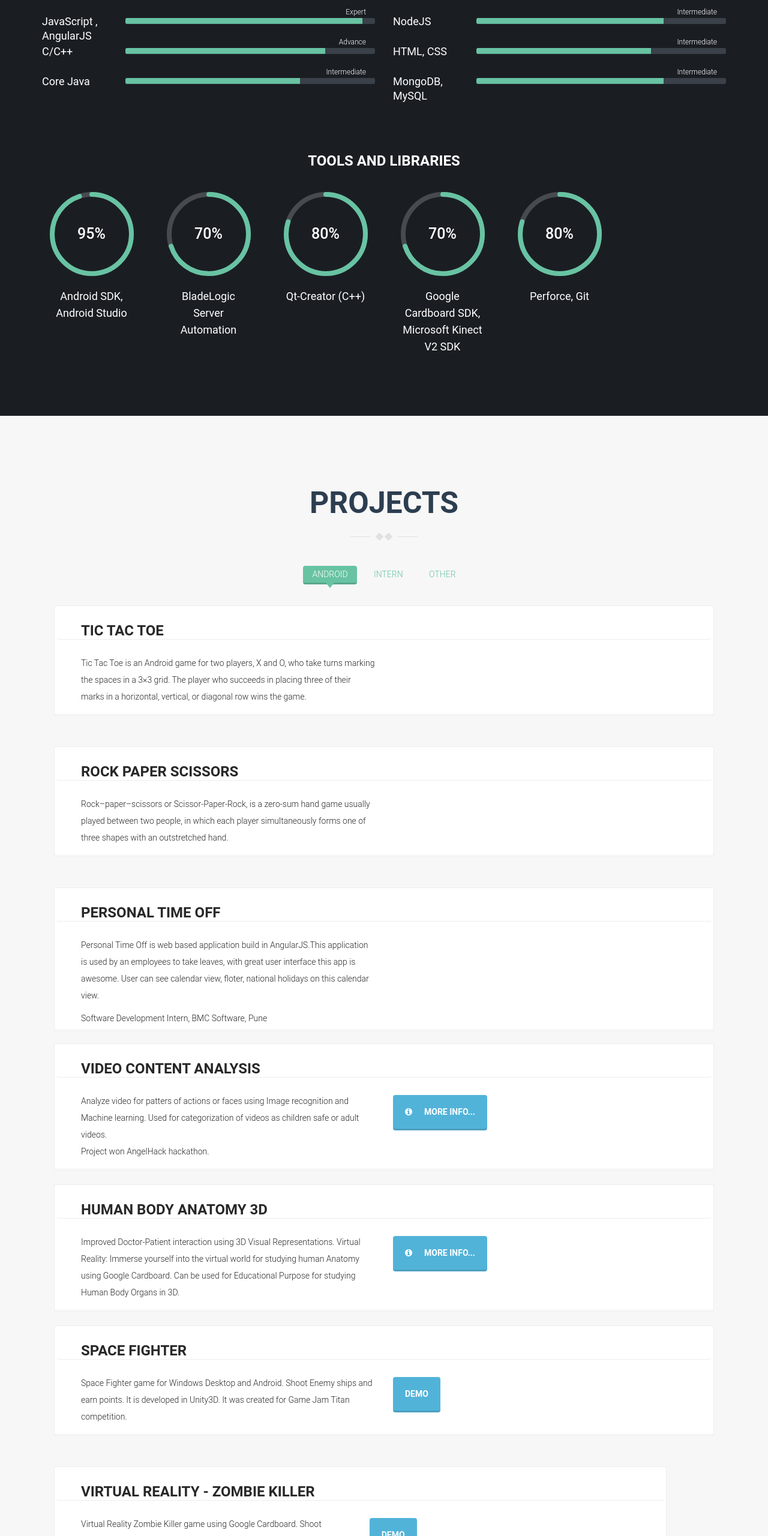
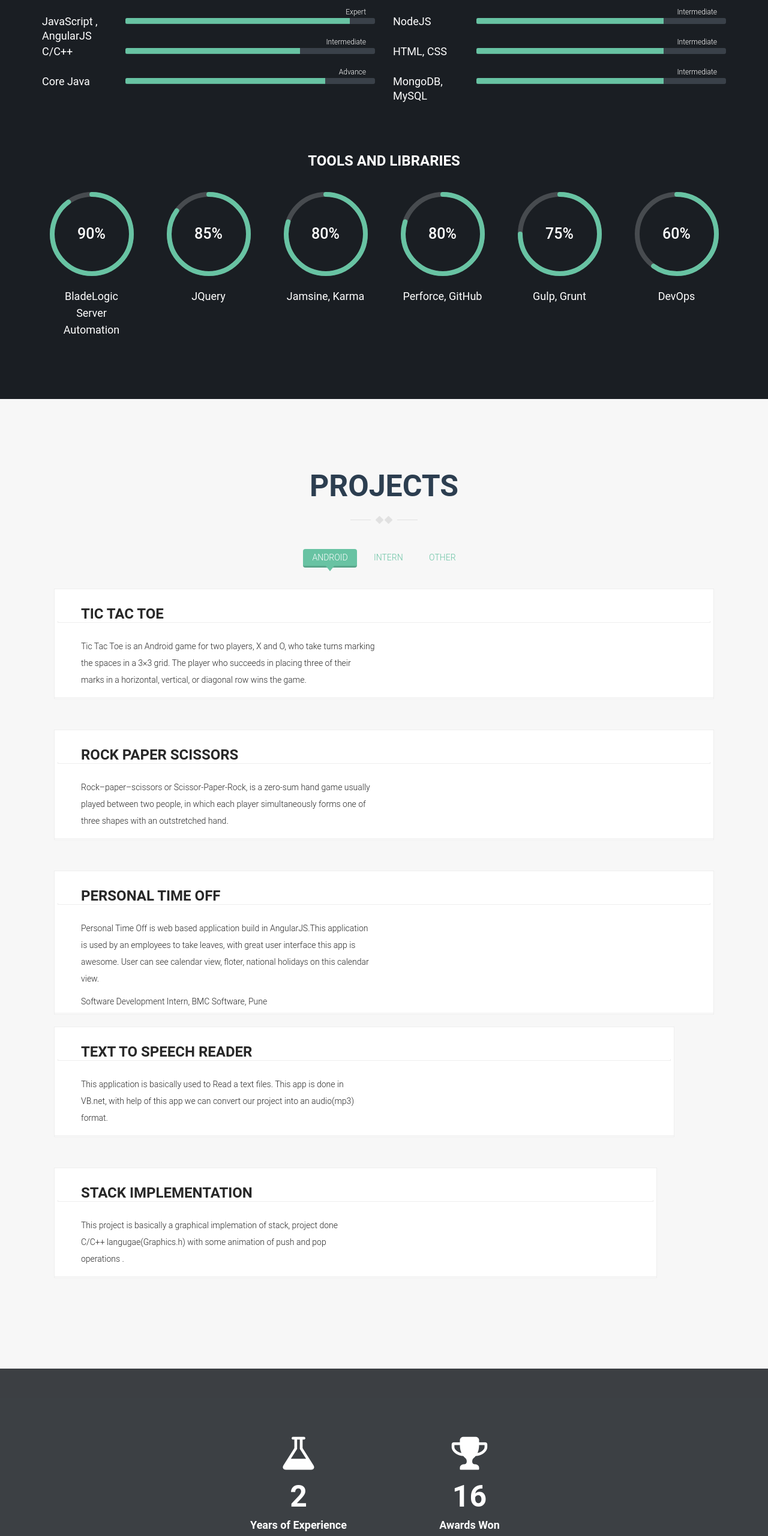
Before and after one commit to ajinkyababar/ajinkyababar.github.io, a plain HTML site: page index.html in a window 1280 px wide. Shown: the part 3767-6327 px from the top of the page at 60% size. Drawn offline with nearby package versions, Linux system fonts and the light colour scheme; some packages are replaced by stand-ins of ours; animation ran at ten frames a second.

Commit message:
Adding projects

```diff
--- a/index.html
+++ b/index.html
@@ -359,7 +359,7 @@
               <h3>JavaScript , AngularJS</h3>
             </div>
             <div class="progress">
-              <div class="progress-bar six-sec-ease-in-out" role="progressbar" aria-valuenow="95" aria-valuemin="0" aria-valuemax="100"><span>Expert</span>
+              <div class="progress-bar six-sec-ease-in-out" role="progressbar" aria-valuenow="90" aria-valuemin="0" aria-valuemax="100"><span>Expert</span>
               </div>
             </div>
             <!-- /.progress -->
@@ -371,7 +371,7 @@
               <h3>C/C++</h3>
             </div>
             <div class="progress">
-              <div class="progress-bar six-sec-ease-in-out" role="progressbar" aria-valuenow="80" aria-valuemin="0" aria-valuemax="100"><span>Advance</span>
+              <div class="progress-bar six-sec-ease-in-out" role="progressbar" aria-valuenow="70" aria-valuemin="0" aria-valuemax="100"><span>Intermediate</span>
               </div>
             </div>
             <!-- /.progress -->
@@ -382,7 +382,7 @@
               <h3>Core Java</h3>
             </div>
             <div class="progress">
-              <div class="progress-bar six-sec-ease-in-out" role="progressbar" aria-valuenow="70" aria-valuemin="0" aria-valuemax="100"><span>Intermediate</span>
+              <div class="progress-bar six-sec-ease-in-out" role="progressbar" aria-valuenow="80" aria-valuemin="0" aria-valuemax="100"><span>Advance</span>
               </div>
             </div>
             <!-- /.progress -->
@@ -408,7 +408,7 @@
               <h3>HTML, CSS</h3>
             </div>
             <div class="progress">
-              <div class="progress-bar six-sec-ease-in-out" role="progressbar" aria-valuenow="70" aria-valuemin="0" aria-valuemax="100"><span>Intermediate</span>
+              <div class="progress-bar six-sec-ease-in-out" role="progressbar" aria-valuenow="75" aria-valuemin="0" aria-valuemax="100"><span>Intermediate</span>
               </div>
             </div>
             <!-- /.progress -->
@@ -437,18 +437,34 @@
 
       <div class="row more-skill text-center">
         <div class="col-xs-12 col-sm-4 col-md-2">
+          <div class="chart" data-percent="90" data-color="e74c3c">
+            <span class="percent">Expert</span>
+            <div class="chart-text">
+              <span>BladeLogic Server Automation </span>
+            </div>
+          </div>
+        </div>
+        <!--<div class="col-xs-12 col-sm-4 col-md-2">
           <div class="chart" data-percent="95" data-color="e74c3c">
             <span class="percent">Expert</span>
             <div class="chart-text">
-              <span>Android SDK, Android Studio</span>
+              <span>Android SDK, Android Studio </span>
             </div>
           </div>
-        </div>
-        <div class="col-xs-12 col-sm-4 col-md-2">
+        </div>-->
+        <!--<div class="col-xs-12 col-sm-4 col-md-2">
           <div class="chart" data-percent="70" data-color="2ecc71">
             <span class="percent"></span>
             <div class="chart-text">
               <span>BladeLogic Server Automation</span>
+            </div>
+          </div>
+        </div>-->
+        <div class="col-xs-12 col-sm-4 col-md-2">
+          <div class="chart" data-percent="85" data-color="3498db">
+            <span class="percent"></span>
+            <div class="chart-text">
+              <span>jQuery </span>
             </div>
           </div>
         </div>
@@ -456,15 +472,31 @@
           <div class="chart" data-percent="80" data-color="3498db">
             <span class="percent"></span>
             <div class="chart-text">
-              <span>Qt-creator (c++)</span>
+              <span>Jamsine, Karma </span>
             </div>
           </div>
         </div>
         <div class="col-xs-12 col-sm-4 col-md-2">
-          <div class="chart" data-percent="70" data-color="3498db">
+          <div class="chart" data-percent="80" data-color="3498db">
             <span class="percent"></span>
             <div class="chart-text">
-              <span>Google Cardboard SDK, Microsoft Kinect v2 SDK</span>
+              <span>Perforce, GitHub</span>
+            </div>
+          </div>
+        </div>
+        <div class="col-xs-12 col-sm-4 col-md-2">
+          <div class="chart" data-percent="75" data-color="3498db">
+            <span class="percent"></span>
+            <div class="chart-text">
+              <span>Gulp, Grunt </span>
+            </div>
+          </div>
+        </div>
+        <div class="col-xs-12 col-sm-4 col-md-2">
+          <div class="chart" data-percent="60" data-color="3498db">
+            <span class="percent"></span>
+            <div class="chart-text">
+              <span>DevOps </span>
             </div>
           </div>
         </div>
@@ -476,14 +508,6 @@
             </div>
           </div>
         </div>-->
-        <div class="col-xs-12 col-sm-4 col-md-2">
-          <div class="chart" data-percent="80" data-color="3498db">
-            <span class="percent"></span>
-            <div class="chart-text">
-              <span>Perforce, Git</span>
-            </div>
-          </div>
-        </div>
       </div>
 
     </div>
@@ -587,7 +611,7 @@
                     <!-- /timeline-heading -->
                     <div class="timeline-body">
                       <div class="col-md-6">
-                        <h3>Personal Time Off</h3>
+                        <h3>Personal Time Off </h3>
                         <br>
                         <p>Personal Time Off is web based application build in AngularJS.This application is used by an employees to take leaves,
                           with great user interface this app is awesome. User can see calendar view, floter, national holidays on this calendar view.
@@ -622,18 +646,21 @@
                     <!-- /timeline-heading -->
                     <div class="timeline-body">
                       <div class="col-md-6">
-                        <h3>Video content analysis </h3>
+                        <!--<h3>Text To Speech Reader </h3>
                         <br>
-                        <p>Analyze video for patters of actions or faces using Image recognition and Machine learning. Used
-                          for categorization of videos as children safe or adult videos.
-                          <br>Project won AngelHack hackathon.</p>
+                        <p> This application is basically used to Read a text files. This app is done in VB.net</p>
+                          <br>Selected for convine 2k14(3rd year project).
+                      </div>-->
+                      <h3>Text To Speech Reader </h3>
+                        <br>
+                        <p>This application is basically used to Read a text files. This app is done in VB.net, with help of this app we can convert our project into an audio(mp3) format. </p>
                       </div>
-                      <div class="col-md-6">
+                      <!--<div class="col-md-6">
                         <br><br>
                         <div class="download-button">
                           <a class="btn btn-info btn-lg" href="https://github.com/akshaykale/VisualContentAnalysis"><i class="fa fa-info-circle"></i>More Info...</a>
                         </div>
-                      </div>
+                      </div>-->
                     </div>
                     <!-- /timeline-body -->
                   </div>
@@ -656,18 +683,16 @@
                     <!-- /timeline-heading -->
                     <div class="timeline-body">
                       <div class="col-md-6">
-                        <h3>Human Body Anatomy 3D </h3>
+                        <h3>Stack Implementation </h3>
                         <br>
-                        <p>Improved Doctor-Patient interaction using 3D Visual Representations. Virtual Reality: Immerse yourself
-                          into the virtual world for studying human Anatomy using Google Cardboard. Can be used for Educational
-                          Purpose for studying Human Body Organs in 3D. </p>
+                        <p>This project is basically a graphical implemation of stack, project done C/C++ langugae(Graphics.h) with some animation of push and pop operations . </p>
                       </div>
-                      <div class="col-md-6">
+                      <!--<div class="col-md-6">
                         <br><br>
                         <div class="download-button">
                           <a class="btn btn-info btn-lg" href="https://github.com/akshaykale/Human-Body-Anatomy-3D"><i class="fa fa-info-circle"></i>More Info...</a>
                         </div>
-                      </div>
+                      </div>-->
                     </div>
                     <!-- /timeline-body -->
                   </div>
@@ -679,107 +704,6 @@
             <!-- /.portfolio-bg -->
           </div>
           <!-- /.portfolio-item -->
-
-          <div class="portfolio-item" data-groups='["game"]'>
-            <div class="portfolio-bg">
-              <div class="portfolio">
-                <div class="timeline-panel wow fadeInUp animated" style="visibility: visible; animation-name: fadeInUp;">
-                  <div class="timeline-content">
-                    <div class="timeline-heading">
-                    </div>
-                    <!-- /timeline-heading -->
-                    <div class="timeline-body">
-                      <div class="col-md-6">
-                        <h3>Space Fighter</h3>
-                        <br>
-                        <p>Space Fighter game for Windows Desktop and Android. Shoot Enemy ships and earn points. It is developed
-                          in Unity3D. It was created for Game Jam Titan competition.</p>
-                      </div>
-                      <div class="col-md-6">
-                        <br><br>
-                        <div class="download-button">
-                          <button type="button" class="btn btn-info btn-lg" data-toggle="modal" data-target="#SpaceFighter">Demo</button>
-                        </div>
-                      </div>
-                    </div>
-                    <!-- /timeline-body -->
-                  </div>
-                  <!-- /timeline-content -->
-                </div>
-              </div>
-              <!-- /.portfolio -->
-            </div>
-            <!-- /.portfolio-bg -->
-          </div>
-          <!-- /.portfolio-item -->
-
-          <div class="portfolio-item" data-groups='["game"]'>
-            <div class="portfolio-bg">
-              <div class="portfolio">
-                <div class="timeline-panel wow fadeInUp animated" style="visibility: visible; animation-name: fadeInUp;">
-                  <div class="timeline-content">
-                    <div class="timeline-heading">
-                    </div>
-                    <!-- /timeline-heading -->
-                    <div class="timeline-body">
-                      <div class="col-md-6">
-                        <h3>Virtual Reality - Zombie Killer</h3>
-                        <br>
-                        <p>Virtual Reality Zombie Killer game using Google Cardboard. Shoot Zombies and earn points. It is developed
-                          in Unity3D using C# scripts.</p>
-                      </div>
-                      <div class="col-md-6">
-                        <br><br>
-                        <div class="download-button">
-                          <button type="button" class="btn btn-info btn-lg" data-toggle="modal" data-target="#VR-ZombieKiller">Demo</button>
-                        </div>
-                      </div>
-                    </div>
-                    <!-- /timeline-body -->
-                  </div>
-                  <!-- /timeline-content -->
-                </div>
-              </div>
-              <!-- /.portfolio -->
-            </div>
-            <!-- /.portfolio-bg -->
-          </div>
-          <!-- /.portfolio-item -->
-
-          <div class="portfolio-item" data-groups='["game"]'>
-            <div class="portfolio-bg">
-              <div class="portfolio">
-                <div class="timeline-panel wow fadeInUp animated" style="visibility: visible; animation-name: fadeInUp;">
-                  <div class="timeline-content">
-                    <div class="timeline-heading">
-                    </div>
-                    <!-- /timeline-heading -->
-                    <div class="timeline-body">
-                      <div class="col-md-6">
-                        <h3>Zombie Killer</h3>
-                        <br>
-                        <p>Zombie Killer game for Windows Desktop and Android. Shoot Zombies and earn points. It is developed
-                          in Unity3D using C# scripts.</p>
-                      </div>
-                      <div class="col-md-6">
-                        <br><br>
-                        <div class="download-button">
-                          <button type="button" class="btn btn-info btn-lg" data-toggle="modal" data-target="#ZombieKiller">Demo</button>
-                        </div>
-                      </div>
-                    </div>
-                    <!-- /timeline-body -->
-                  </div>
-                  <!-- /timeline-content -->
-                </div>
-              </div>
-              <!-- /.portfolio -->
-            </div>
-            <!-- /.portfolio-bg -->
-          </div>
-          <!-- /.portfolio-item -->
-
-
         </div>
         <!-- /#grid -->
       </div>
```
